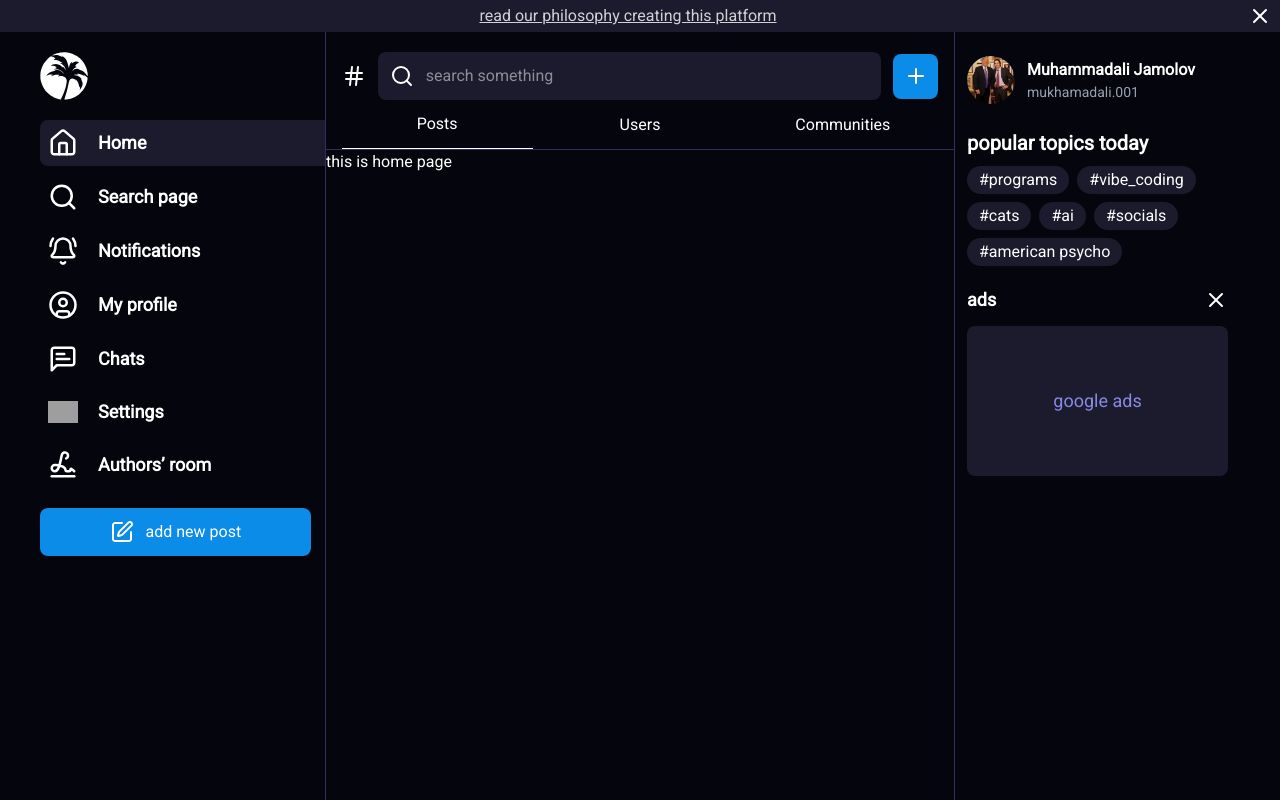
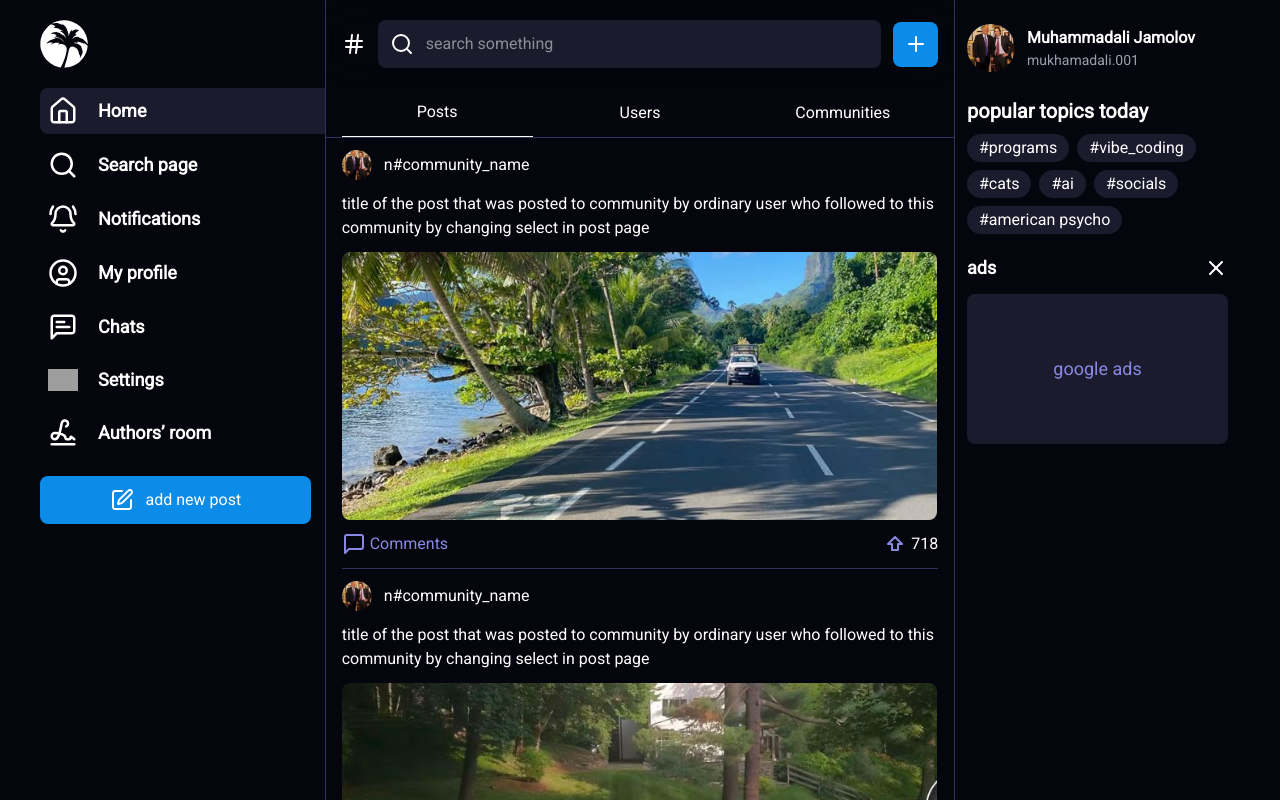
Before and after one commit to nuna82/nuna-core-client, a Next.js app: page / in a window 1280 px wide. Shown: the top 800 px of the page. Built offline with nearby package versions, Linux system fonts and the light colour scheme; grey boxes are pictures that could not be loaded.

Commit message:
home/posts

```diff
--- a/app/(pages)/(home)/page.tsx
+++ b/app/(pages)/(home)/page.tsx
@@ -1,7 +1,50 @@
-export default function Home(){
-    return(
-        <div>
-            this is home page
-        </div>
+
+// data
+import { posts } from ".././././././././././././././.././data/data";
+
+// next
+import Link from "next/link";
+import Image from "next/image";
+
+// lucide icons
+import { MessageSquare, ArrowBigUp } from "lucide-react";
+
+export default function Home() {
+    return (
+        <ul className="w-[95%] mx-auto">
+            {posts.map((post, id) => {
+                return (
+                    <li key={id} className="border-b border-[#30305D] space-y-3 py-3">
+                        <Link href={`/${post.postName}`} className="flex  items-center gap-3">
+                            <Image className="w-[30px] h-[30px] rounded-full object-cover object-center" src={post.userImage} alt={post.postName} />
+                            <p>{post.postName}</p>
+                        </Link>
+
+                        {/* descr  */}
+                        <p>{post.descr}</p>
+
+                        {/* image */}
+                        <Image className="w-[595px] h-[268px] object-cover object-center rounded-lg" src={post.image} alt={post.postName} />
+
+                        {/* support  */}
+                        <div className="flex items-center justify-between">
+
+                            {/* comment  */}
+                            <div className="flex items-center gap-1 text-[#8989E4] cursor-pointer select-none">
+                                <MessageSquare />
+                                <p>Comments</p>
+                            </div>
+
+
+                            {/* support number */}
+                            <div className="flex items-center gap-1 cursor-pointer select-none">
+                                <ArrowBigUp  className="text-[#8989E4]"/>
+                                <span>{post.support}</span>
+                            </div>
+                        </div>
+                    </li>
+                );
+            })}
+        </ul>
     )
 }
--- a/app/(pages)/layout.tsx
+++ b/app/(pages)/layout.tsx
@@ -1,24 +1,19 @@
 
 // components
 import LeftSidebar from "../components/LeftSidebar";
-import ReadOur from "../components/ReadOur";
 import Sidebar from "../components/Sidebar";
 import Header from "../components/Header";
 
 export default function HomeLayout({ children }: { children: React.ReactNode }) {
     return (
         <div>
-
-            {/* top thin header  */}
-            <ReadOur />
-
             {/* main  */}
             <main className=" flex justify-center">
                 <div className="max-w-[285px] w-full py-5">
                     <Sidebar />
                 </div>
 
-                <div className="flex-1 border-x border-[#30305D] max-w-[630px] h-screen py-5">
+                <div className="flex-1 border-x border-[#30305D] max-w-[630px]">
                     <Header />
                     {children}
                 </div>
--- a/app/components/Header.tsx
+++ b/app/components/Header.tsx
@@ -1,21 +1,23 @@
 
 // assets or icons
-import { Hash, Plus , Search} from "lucide-react";
+import { Hash, Plus, Search } from "lucide-react";
 
 
 
 export default function Header() {
     return (
-        <header className="w-[95%] flex items-center justify-between mx-auto gap-3">
-            <Hash className="cursor-pointer" />
+        <header className="w-full  sticky top-0 py-5 bg-[#05050D]/80 backdrop-blur-lg">
+            <div className="w-[95%] flex items-center justify-between mx-auto gap-3">
+                <Hash className="cursor-pointer" />
 
-            <label className="flex-1 flex items-center py-3 bg-[#1B1B2D] rounded-lg">
-                <Search className="mx-3"/>
-                <input placeholder="search something" type="text" />
-            </label>
-            <button title="add post" className="bg-[#0C8CE9] w-[45px] h-[45px] flex items-center justify-center rounded-lg cursor-pointer hover:opacity-90">
-                <Plus />
-            </button>
+                <label className="flex-1 flex items-center py-3 bg-[#1B1B2D] rounded-lg pr-3">
+                    <Search className="mx-3" />
+                    <input className="flex-1" placeholder="search something" type="text" />
+                </label>
+                <button title="add post" className="bg-[#0C8CE9] w-[45px] h-[45px] flex items-center justify-center rounded-lg cursor-pointer hover:opacity-90">
+                    <Plus />
+                </button>
+            </div>
         </header>
     )
 }
--- a/app/components/LeftSidebar.tsx
+++ b/app/components/LeftSidebar.tsx
@@ -19,7 +19,7 @@ import Ads from "./Ads";
 
 export default function LeftSidebar() {
     return (
-        <aside className="w-full space-y-5">
+        <aside className="w-full space-y-5 sticky top-5">
 
             {/* profile informations */}
             <Link href={"/profile"} className="flex items-center gap-3 hover:bg-[#1B1B2D] py-1 rounded-r-lg cursor-pointer px-3">
--- a/app/components/ReadOur.tsx
+++ /dev/null
@@ -1,34 +0,0 @@
-
-"use client"
-import { useState } from "react";
-
-// router
-import Link from "next/link";
-
-// lucide icons
-import { X } from "lucide-react";
-
-
-export default function ReadOur() {
-    const [isHidden, setIsHidden] = useState(true);
-
-    // close btn clikced
-    const handleClose = () => {
-        setIsHidden(!isHidden);
-    }
-
-    return (
-
-        <div >
-            {
-                isHidden && <header className="text-center  bg-[#1B1B2D] flex items-center justify-between px-2 py-1">
-                    <div></div>
-                    <Link className="underline opacity-80" href={"/terms"}>read our philosophy creating this platform</Link>
-                    {/* close icom  */}
-                    <X onClick={handleClose} className="cursor-pointer" />
-                </header>
-            }
-        </div>
-
-    )
-}
--- a/app/components/Sidebar.tsx
+++ b/app/components/Sidebar.tsx
@@ -22,7 +22,7 @@ const Sidebar = () => {
   const pathname = usePathname();
 
   return (
-    <aside className="space-y-5">
+    <aside className="space-y-5 sticky top-5">
       {/* logo  */}
         <Link href={"/"} className="flex">
           <Image
--- a/app/data/data.js
+++ b/app/data/data.js
@@ -40,3 +40,73 @@ export const SidebareLinks = [
 ]
 
 export const topics = ["programs", "vibe_coding", "cats", "ai", "socials", "american psycho"];
+
+// assests
+import UserProfileImage from "../icons/sidebar/profile.png"
+import Image1 from "../icons/data/image1.png";
+import Image2 from "../icons/data/image2.png";
+
+export const posts = [
+    {
+        userImage: UserProfileImage,
+        postName: "n#community_name",
+        descr: "title of the post that was posted to community by ordinary user who followed to this community by changing select in post page",
+        image: Image1,
+        support: 718,
+    },
+    {
+        userImage: UserProfileImage,
+        postName: "n#community_name",
+        descr: "title of the post that was posted to community by ordinary user who followed to this community by changing select in post page",
+        image: Image2,
+        support: 54,
+    }
+    ,
+    {
+        userImage: UserProfileImage,
+        postName: "n#community_name",
+        descr: "title of the post that was posted to community by ordinary user who followed to this community by changing select in post page",
+        image: Image2,
+        support: 54,
+    }
+    ,
+    {
+        userImage: UserProfileImage,
+        postName: "n#community_name",
+        descr: "title of the post that was posted to community by ordinary user who followed to this community by changing select in post page",
+        image: Image2,
+        support: 54,
+    }
+    ,
+    {
+        userImage: UserProfileImage,
+        postName: "n#community_name",
+        descr: "title of the post that was posted to community by ordinary user who followed to this community by changing select in post page",
+        image: Image2,
+        support: 54,
+    }
+    ,
+    {
+        userImage: UserProfileImage,
+        postName: "n#community_name",
+        descr: "title of the post that was posted to community by ordinary user who followed to this community by changing select in post page",
+        image: Image2,
+        support: 54,
+    }
+    ,
+    {
+        userImage: UserProfileImage,
+        postName: "n#community_name",
+        descr: "title of the post that was posted to community by ordinary user who followed to this community by changing select in post page",
+        image: Image2,
+        support: 54,
+    }
+    ,
+    {
+        userImage: UserProfileImage,
+        postName: "n#community_name",
+        descr: "title of the post that was posted to community by ordinary user who followed to this community by changing select in post page",
+        image: Image2,
+        support: 54,
+    }
+]
```
Also changed, not shown: app/icons/data/image1.png (added), app/icons/data/image2.png (added).
